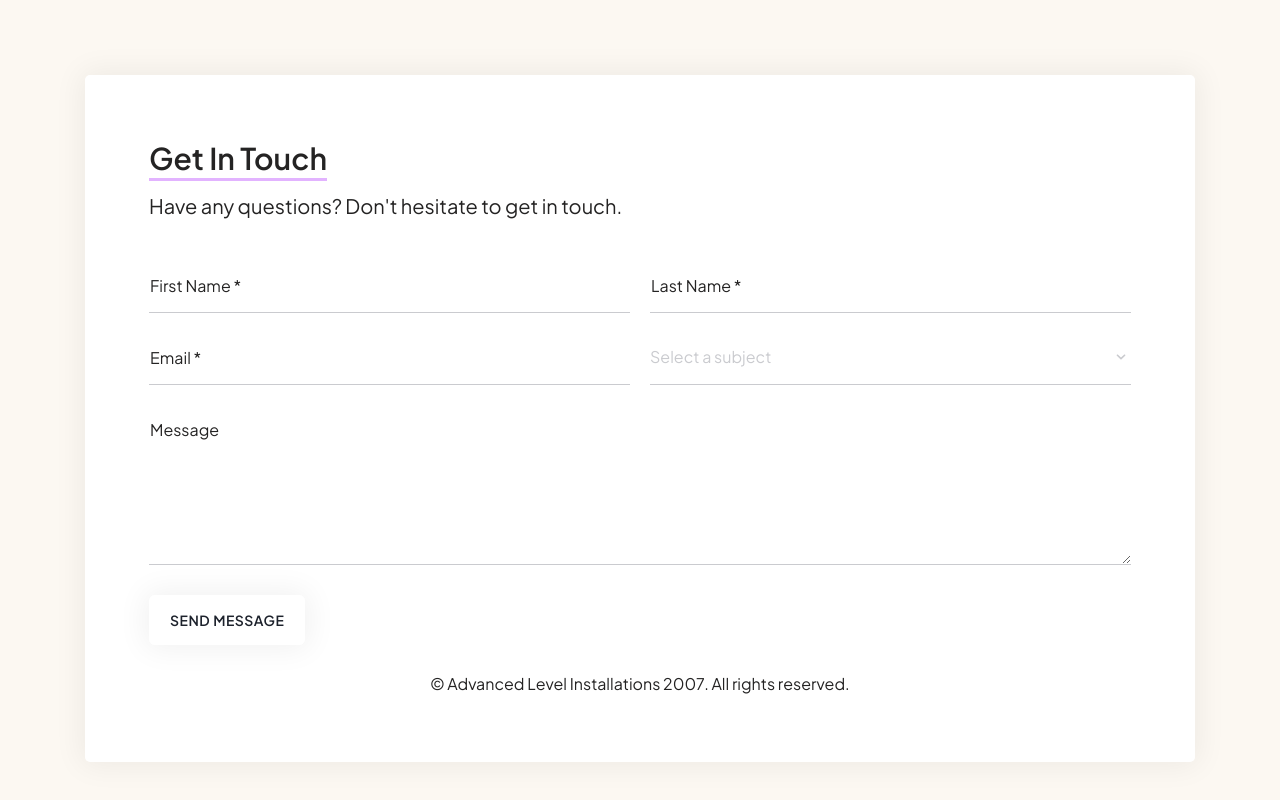
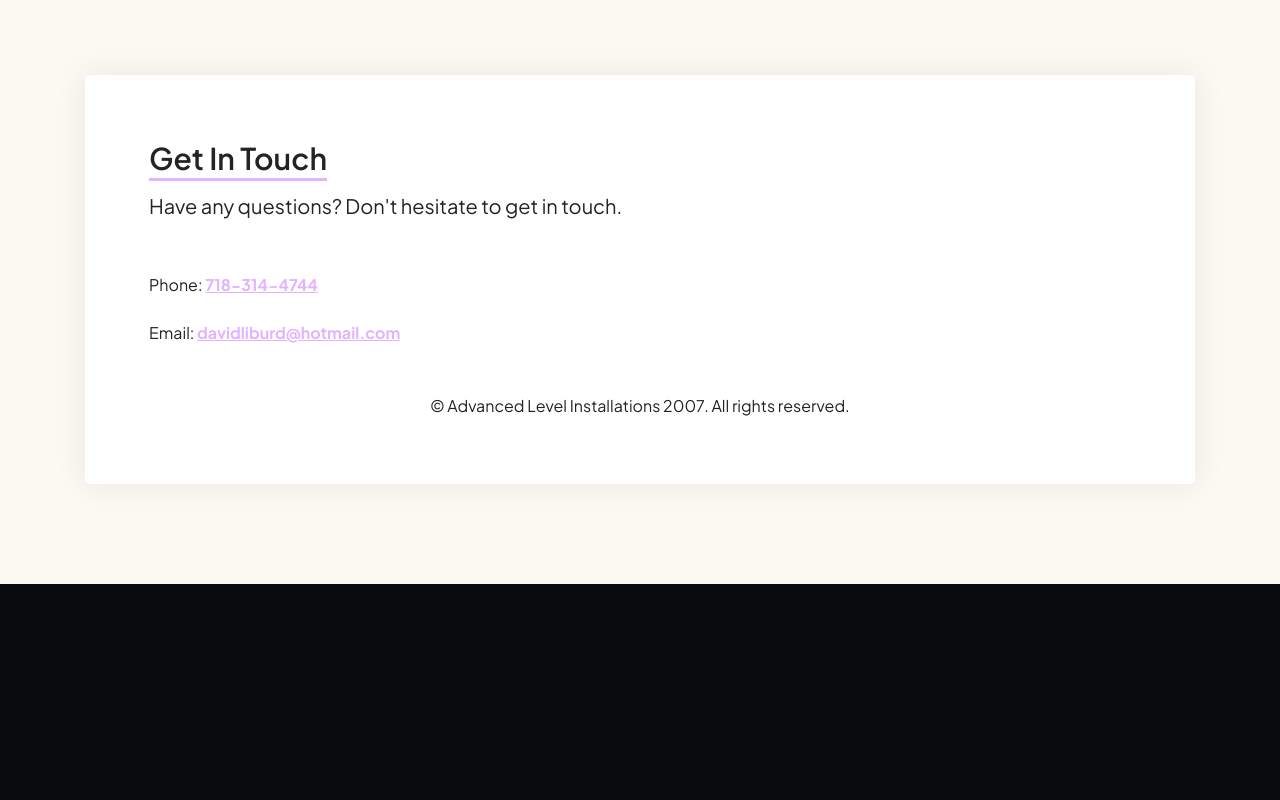
Before and after one commit to davidliburd/portfolio, a website: page index.html in a window 1280 px wide. Shown: the part 3189-3989 px from the top of the page. After the commit the page ends 3773 px from the top, so only its background shows below. Drawn offline with nearby package versions, Linux system fonts and the light colour scheme.

Commit message:
Update index.html

```diff
--- a/index.html
+++ b/index.html
@@ -360,79 +360,10 @@
         <p class="lead mb-10">Have any questions? Don't hesitate to get in touch.</p>
         <div class="row gy-10 gx-lg-8 gx-xl-12">
           <div class="col-lg-12">
+	     <p>Phone: <a href="tel:+7183144744">718-314-4744</a></p>
+            <p>Email: <a href="mailto:davidliburd@hotmail.com">davidliburd@hotmail.com</a></p>
 
 
-
-
-
-            <form action="https://formspree.io/davidliburd@gmail.com" method="post" id="form-contact" class="contact-form">
-              <div class="messages"></div>
-              <div class="row gx-4">
-                <div class="col-md-6">
-                  <div class="form-floating mb-6">
-                    <input class="form-control" name="name" placeholder="First Name" required="" type="text">
-                    <label for="form_name">First Name *</label>
-                    <div class="valid-feedback"> Looks good! </div>
-                    <div class="invalid-feedback"> Please enter your first name. </div>
-                  </div>
-                </div>
-                <!-- /column -->
-                <div class="col-md-6">
-                  <div class="form-floating mb-6">
-                    <input  name="surname" class="form-control" name="name" placeholder="Last Name" required="" type="text">
-                    <label for="form_lastname">Last Name *</label>
-                    <div class="valid-feedback"> Looks good! </div>
-                    <div class="invalid-feedback"> Please enter your last name. </div>
-                  </div>
-                </div>
-                <!-- /column -->
-                <div class="col-md-6">
-                  <div class="form-floating mb-6">
-                    <input class="form-control" name="_replyto" placeholder="email" required="" type="email">
-                    <label for="form_email">Email *</label>
-                    <div class="valid-feedback"> Looks good! </div>
-                    <div class="invalid-feedback"> Please provide a valid email address. </div>
-                  </div>
-                </div>
-                <!-- /column -->
-                <div class="col-md-6">
-                  <div class="form-select-wrapper mb-6">
-                    <select class="form-select"  name="subject-select">
-                      <option selected disabled value="">Select a subject</option>
-                      <option value="Question">Question</option>
-                      <option value="Pricing">Pricing</option>
-                      <option value="Other">Other</option>
-                    </select>
-                    <div class="valid-feedback"> Looks good! </div>
-                    <div class="invalid-feedback"> Please select a department. </div>
-                  </div>
-                </div>
-                <!-- /column -->
-                <div class="col-12">
-                  <div class="form-floating mb-6">
-                    <textarea  name="message" class="form-control" placeholder="Your message" style="height: 150px"></textarea>
-                    <label for="form_message">Message</label>
-                    <div class="valid-feedback"> Looks good! </div>
-                    <div class="invalid-feedback"> Please enter your messsage. </div>
-                  </div>
-                </div>
-                <!-- /column -->
-                <!-- <div class="col-12">
-                  <div class="form-check mb-6">
-                    <input class="form-check-input" type="checkbox" value="" id="invalidCheck" required>
-                    <label class="form-check-label" for="invalidCheck"> I agree to <a href="#" class="hover">terms and policy</a>. </label>
-                    <div class="invalid-feedback"> You must agree before submitting. </div>
-                  </div>
-                </div> -->
-                <!-- /column -->
-                <div class="col-12">
-                  <input type="submit" class="btn btn-white btn-send" value="Send message">
-                </div>
-                <!-- /column -->
-              </div>
-              <!-- /.row -->
-            </form>
-            <!-- /form -->
           </div>
 
         </div>
```
